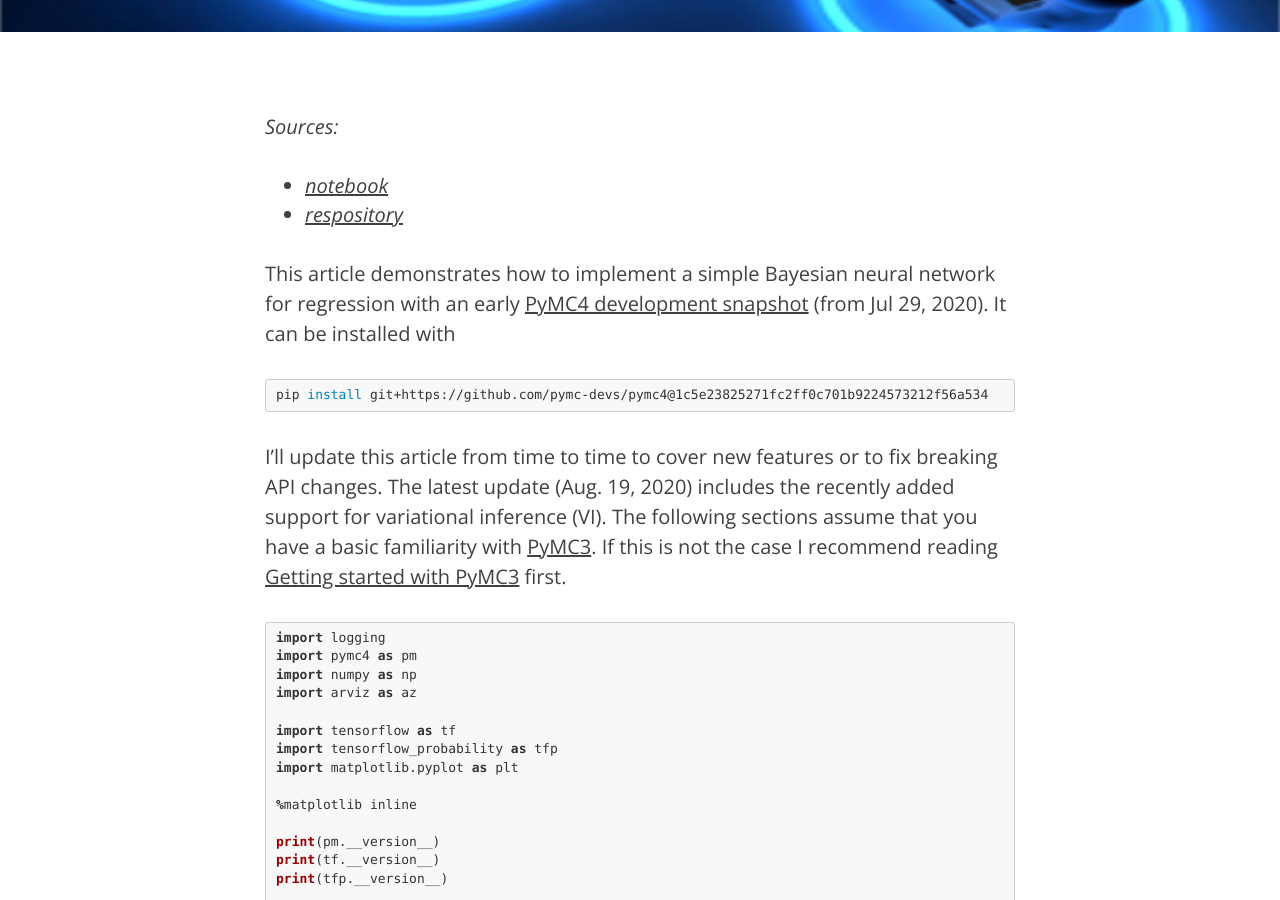
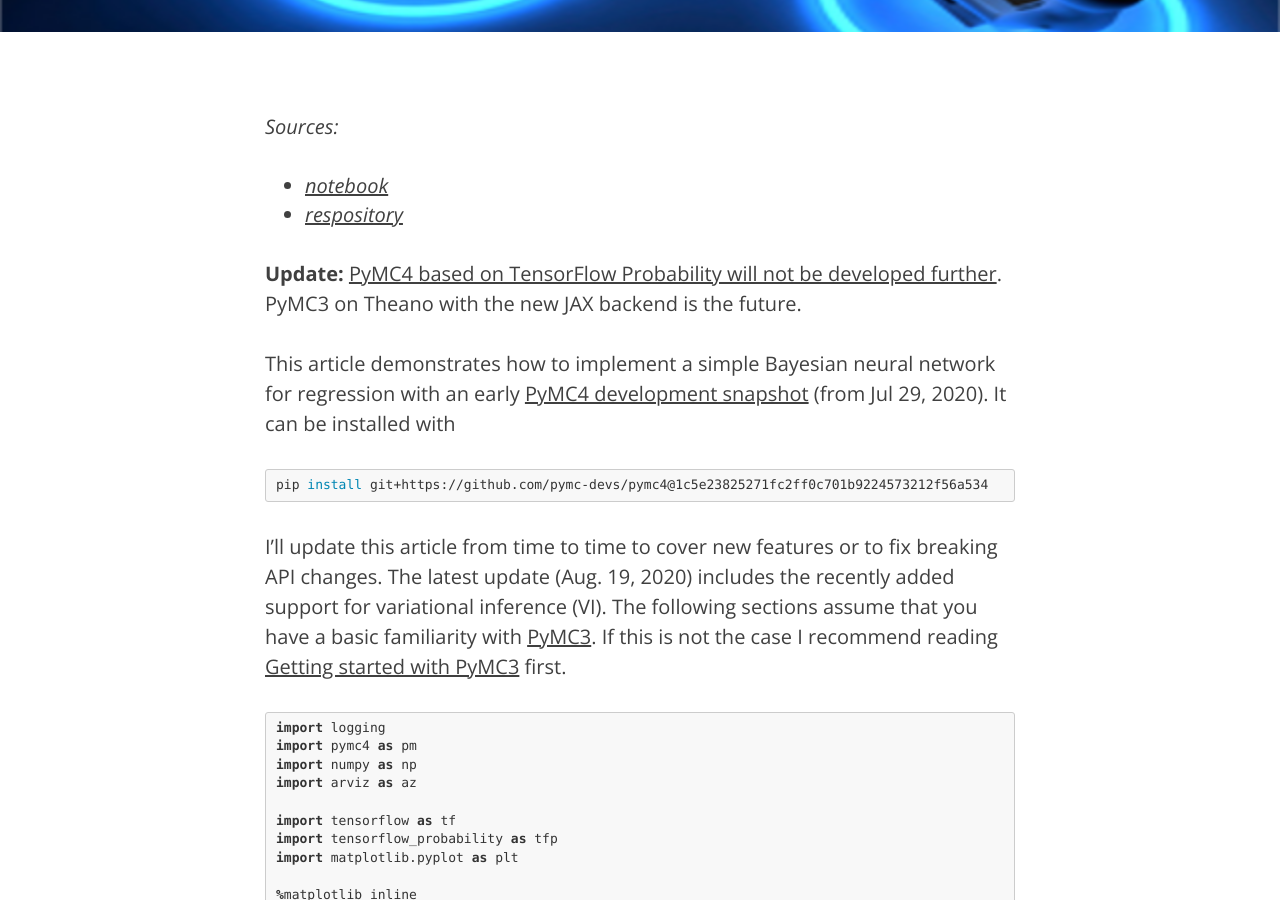
Before and after one commit to krasserm/krasserm.github.io, a Jekyll site: the page built from _posts/2020-04-25-getting-started-with-pymc4.md, in a window 1280 px wide and 900 px high, scrolled down 504 px. Built offline with Jekyll 4.4.1, drawn with Linux system fonts in a browser that asks for light colours; comment, search, counter and statistics services are not loaded.

Commit message:
Mention PyMC4 end of development

```diff
--- a/_posts/2020-04-25-getting-started-with-pymc4.md
+++ b/_posts/2020-04-25-getting-started-with-pymc4.md
@@ -10,6 +10,8 @@ header-img: "img/distributed.png"
 *Sources:*
 - *[notebook](https://nbviewer.jupyter.org/github/krasserm/bayesian-machine-learning/blob/dev/bayesian-neural-networks/bayesian_neural_networks_pymc4.ipynb)*
 - *[respository](https://github.com/krasserm/bayesian-machine-learning)*
+
+**Update:** [PyMC4 based on TensorFlow Probability will not be developed further](https://pymc-devs.medium.com/the-future-of-pymc3-or-theano-is-dead-long-live-theano-d8005f8a0e9b). PyMC3 on Theano with the new JAX backend is the future.
 
 This article demonstrates how to implement a simple Bayesian neural network for regression with an early [PyMC4 development snapshot](https://github.com/pymc-devs/pymc4/tree/1c5e23825271fc2ff0c701b9224573212f56a534) (from Jul 29, 2020). It can be installed with
 
```
